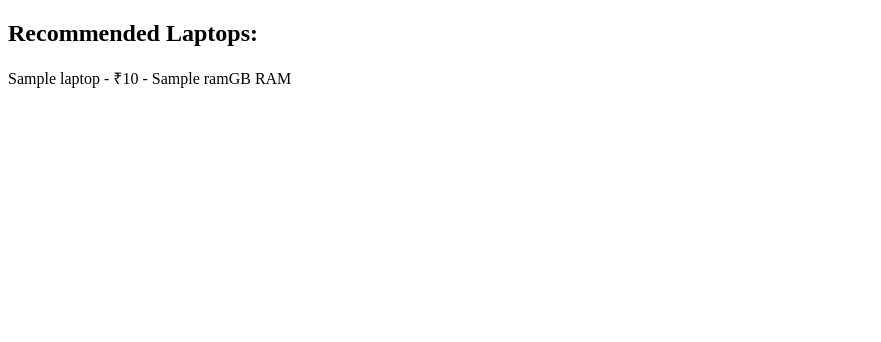
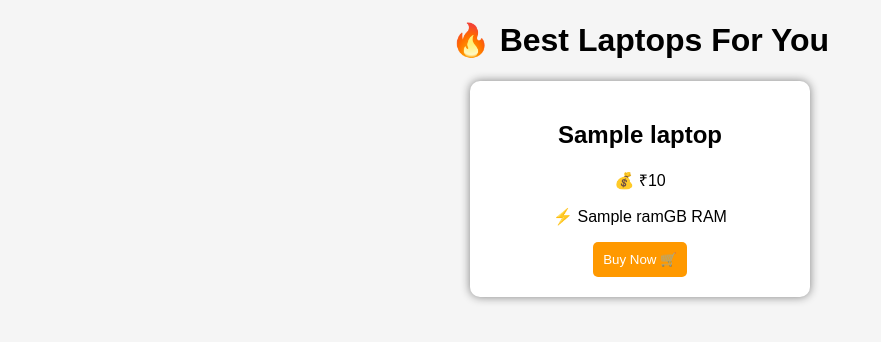
Before and after one commit to sandydeshm/laptop-recommendation, a Flask app: template templates/result.html in a window 1280 px wide. Shown: the top 342 px of the page, without its empty margins (0-881 px from the left). Run offline with Flask 3, Linux system fonts and the light colour scheme; the template is opened without the code that fills it: most values are stand-ins (such as "Sample title", 1, 10 or a date in 2020).

Commit message:
Update result.html

```diff
--- a/templates/result.html
+++ b/templates/result.html
@@ -1,22 +1,36 @@
 <!DOCTYPE html>
 <html>
+<head>
+<style>
+body {font-family: Arial; background:#f5f5f5; text-align:center;}
+.card {
+  background:white; padding:20px; margin:20px auto;
+  width:300px; border-radius:10px; box-shadow:0 0 10px gray;
+}
+button {
+  background:#ff9900; color:white; border:none;
+  padding:10px; border-radius:5px;
+}
+</style>
+</head>
+
 <body>
 
-<h2>Recommended Laptops:</h2>
+<h1>🔥 Best Laptops For You</h1>
 
-{% if laptops %}
+{% for laptop in laptops %}
+<div class="card">
+  <h2>{{ laptop.name }}</h2>
+  <p>💰 ₹{{ laptop.price }}</p>
+  <p>⚡ {{ laptop.ram }}GB RAM</p>
 
-    {% for laptop in laptops %}
-        <p>
-            {{ laptop.name }} - ₹{{ laptop.price }} - {{ laptop.ram }}GB RAM
-        </p>
-    {% endfor %}
+  <!-- BUY BUTTON -->
+  <a href="https://www.amazon.in?&linkCode=ll2&tag=sandesh0d7-21&linkId=1b5c03a5848d7b0e5e1bde4dbec1dccb&ref_=as_li_ss_tl">
+    <button>Buy Now 🛒</button>
+  </a>
 
-{% else %}
-
-    <h3>No laptops found 😢</h3>
-
-{% endif %}
+</div>
+{% endfor %}
 
 </body>
 </html>
```
